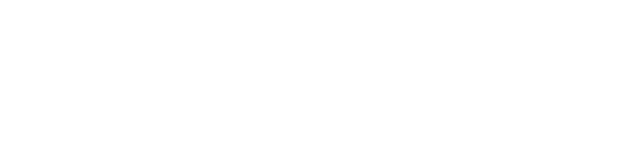
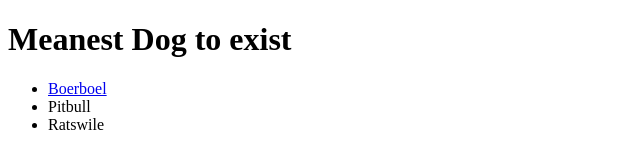
Before and after one commit to cwalt21/Practice-, a plain HTML site: page index.html in a window 1280 px wide. Shown: the whole page, without its empty margins (0-640 px from the left). Drawn offline with Linux system fonts and the light colour scheme.

Commit message:
Add files via upload

```diff
--- a/index.html
+++ b/index.html
@@ -1,9 +1,20 @@
 <!DOCTYPE html>
 
 <html>
+<head>
+<title>Meanest Dogs To Exist</title>
+
+</head>
+
+<body>
+<h1>Meanest Dog to exist</h1>
+<ul>
+	<li><a href="Boerboel.html">Boerboel</a></li>
+	<li>Pitbull</li>
+	<li>Ratswile</li>
+</ul>
 
 
 
-
-
+</body>
 </html>
```
Also changed, not shown: Boerboel.html (added, +16 -0 lines).
